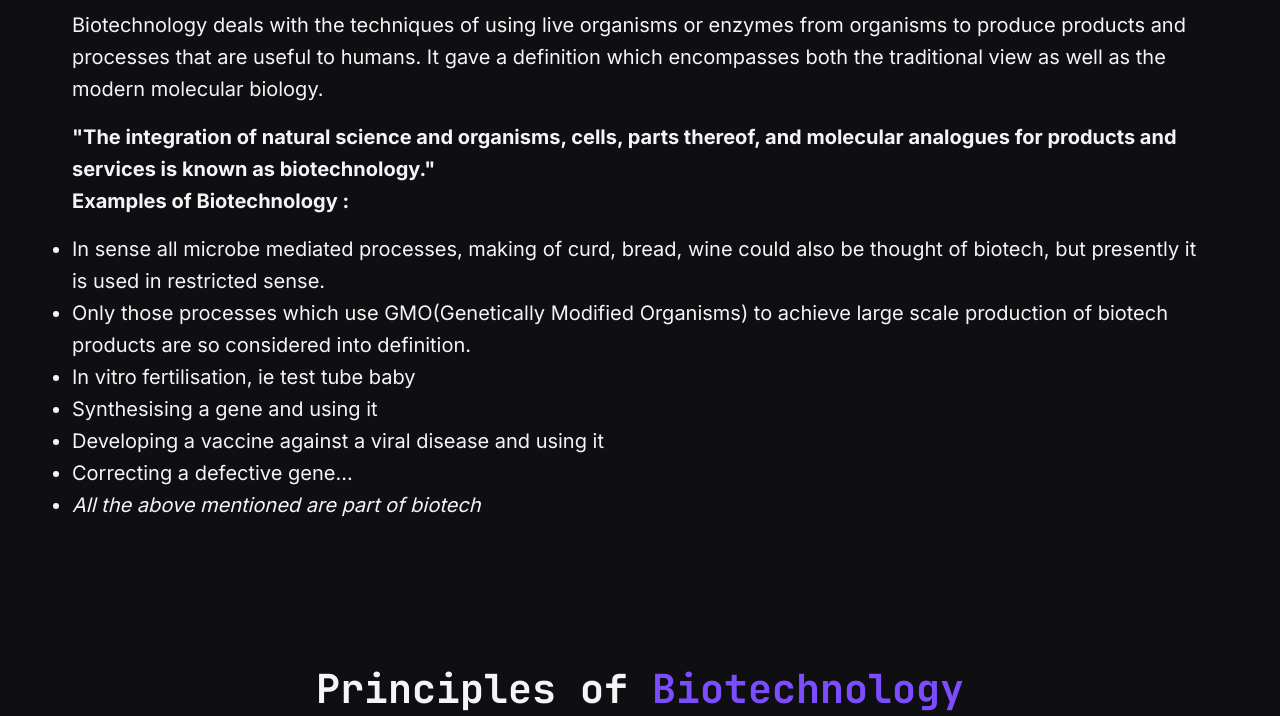
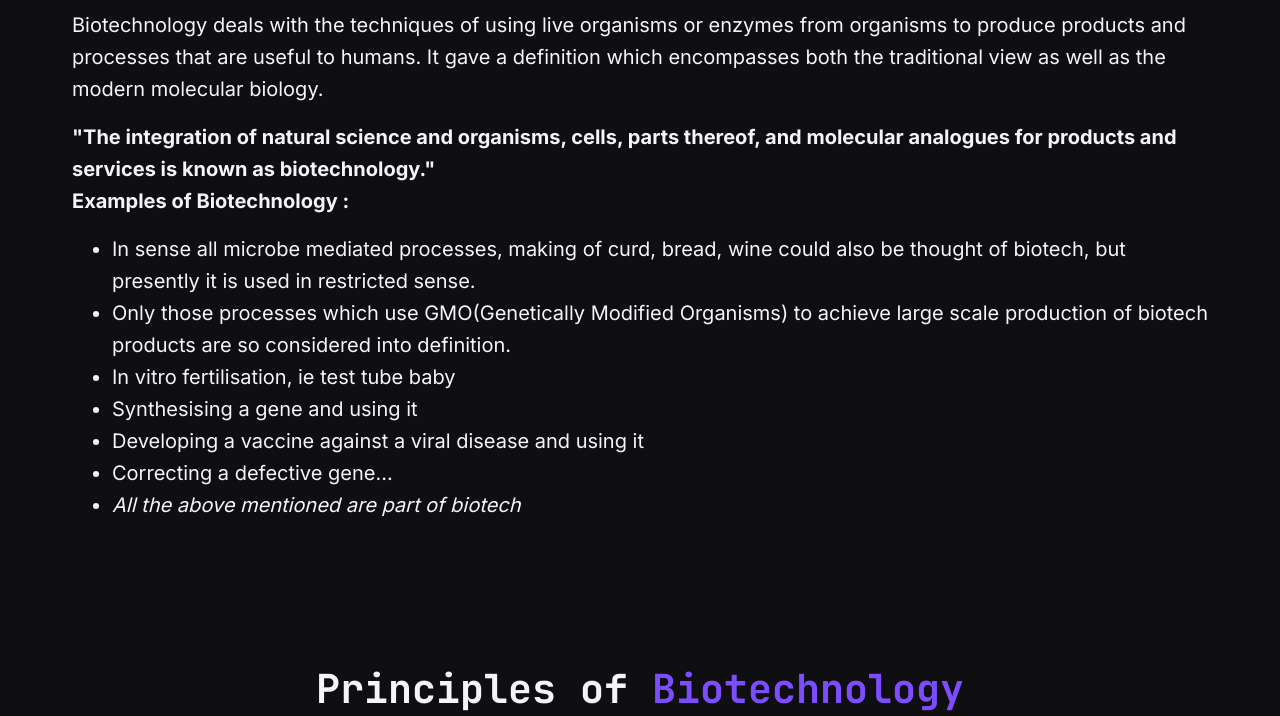
Before and after one commit to Visvasrk-221E/render, a Flask app: page /subjects/biology/biotechnology in a window 1280 px wide. Shown: the part 1071-1787 px from the top of the page. Run offline with Flask 3, Linux system fonts and the light colour scheme.

Commit message:
changed padding in biotechnology

```diff
--- a/templates/biology/biotechnology.html
+++ b/templates/biology/biotechnology.html
@@ -42,7 +42,7 @@
 				It gave a definition which encompasses both the traditional view as well as the modern molecular biology. </p>
 				<p><b>"The integration of natural science and organisms, cells, parts thereof, and molecular analogues for products and services is known as biotechnology."</b>
 				<br><b> Examples of Biotechnology : </b>
-					<ul>
+					<ul style="padding-left:40px;">
 						<li>In sense all microbe mediated processes, making of curd, bread, wine could also be thought of biotech, but presently it is used in restricted sense.</li>
 						<li>Only those processes which use GMO(Genetically Modified Organisms) to achieve large scale production of biotech products are so considered into definition.</li>
 						<li>In vitro fertilisation, ie test tube baby</li>
```
